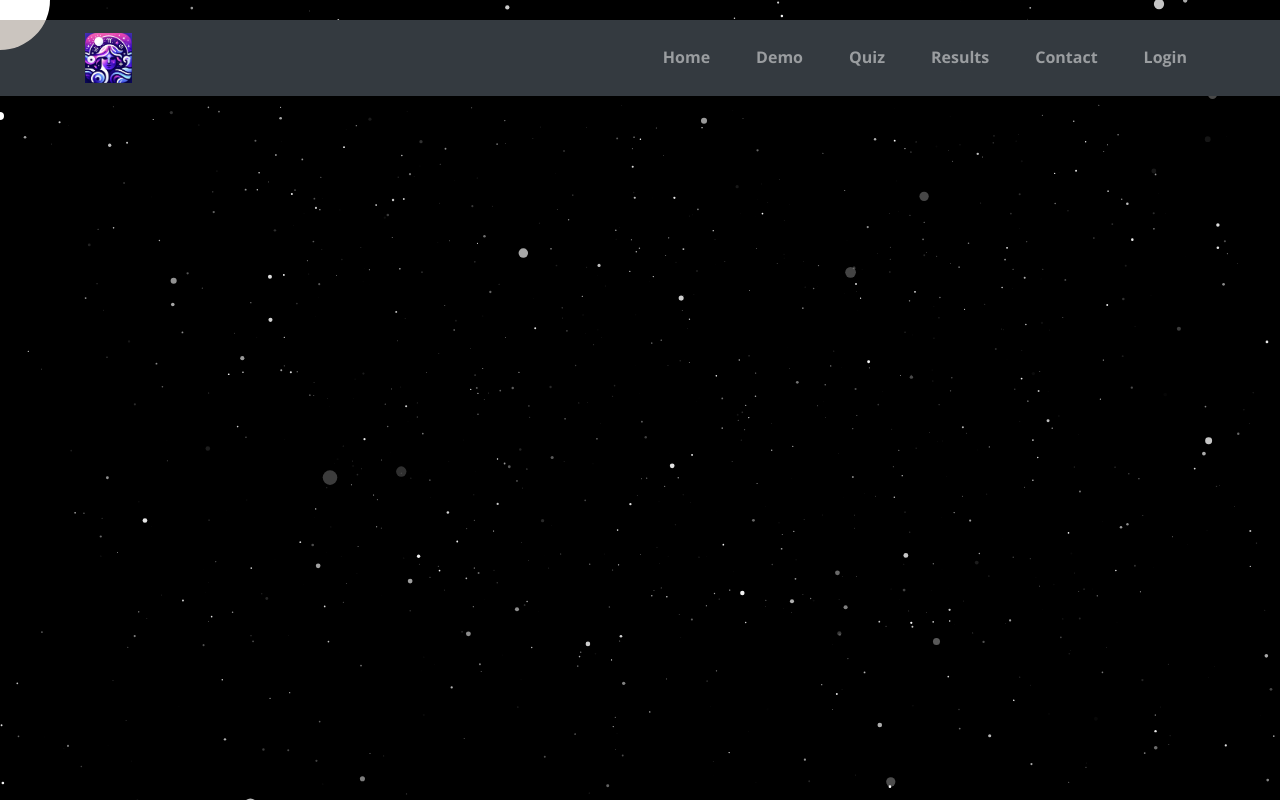
After one commit to Nimeesh-Patel/Estrolity, a PHP site: page /info1.html in a window 1280 px wide. The commit adds this page. Run offline with PHP 8.4, Linux system fonts and the light colour scheme.

Commit message:
custom cursor for cards

```diff
--- /dev/null
+++ b/info1.html
@@ -0,0 +1,39 @@
+<!DOCTYPE html>
+<html lang="en">
+<head>
+    <meta charset="UTF-8">
+    <meta name="viewport" content="width=device-width, initial-scale=1.0">
+    <title>Quiz Introduction - Astrology and Personality Traits</title>
+    <link rel="stylesheet" href="https://stackpath.bootstrapcdn.com/bootstrap/4.5.2/css/bootstrap.min.css">
+    <link rel="stylesheet" href="styles.css">
+</head>
+<body>
+    <header>
+        <nav class="navbar navbar-expand-lg navbar-dark bg-dark">
+            <div class="container">
+                <a class="navbar-brand" href="index.html">
+                    <img src="logo1ed.png" alt="Astrology Logo" height="50">
+                </a>
+                <button class="navbar-toggler" type="button" data-toggle="collapse" data-target="#navbarNav" aria-controls="navbarNav" aria-expanded="false" aria-label="Toggle navigation">
+                    <span class="navbar-toggler-icon"></span>
+                </button>
+                <div class="collapse navbar-collapse" id="navbarNav">
+                    <ul class="navbar-nav ml-auto">
+                        <li class="nav-item"><a class="nav-link" href="index.html">Home</a></li>
+                        <li class="nav-item"><a class="nav-link" href="video-demo.html">Demo</a></li>
+                        <li class="nav-item"><a class="nav-link" href="quiz-intro.html">Quiz</a></li>
+                        <li class="nav-item"><a class="nav-link" href="results.html">Results</a></li>
+                        <li class="nav-item"><a class="nav-link" href="about_us_page.html">Contact</a></li>
+                        <li class="nav-item"><a class="nav-link" href="login.html">Login</a></li>
+                    </ul>
+                </div>
+            </div>
+        </nav>
+    </header>
+
+    <canvas id="starfield"></canvas>
+    <div id="cursorDot"></div>
+    <div id="cursorCircle"></div>
+    <script src="js/script.js"></script>
+</body>
+</html>
--- a/js/script.js
+++ b/js/script.js
@@ -78,45 +78,171 @@
     drawStars();
 });
 
+// document.addEventListener('DOMContentLoaded', () => {
+//     const cursorDot = document.getElementById('cursorDot');
+//     const cursorCircle = document.getElementById('cursorCircle');
+
+//     let mouseX = 0, mouseY = 0; // Target positions
+//     let circleX = 0, circleY = 0; // Current positions of the cursorCircle
+//     const speed = 0.1; // Control the lag effect, lower value = more lag
+
+//     document.addEventListener('mousemove', (e) => {
+//         mouseX = e.clientX;
+//         mouseY = e.clientY;
+//         cursorDot.style.left = `${mouseX}px`;
+//         cursorDot.style.top = `${mouseY}px`;
+//         // No immediate update for cursorCircle here
+//     });
+
+//     function animate() {
+//         // Calculate the distance to the target position
+//         const dx = mouseX - circleX;
+//         const dy = mouseY - circleY;
+
+//         // Update the circle position fractionally closer to the target position
+//         circleX += dx * speed;
+//         circleY += dy * speed;
+
+//         // Apply the updated position to cursorCircle
+//         cursorCircle.style.left = `${circleX}px`;
+//         cursorCircle.style.top = `${circleY}px`;
+
+//         requestAnimationFrame(animate); // Continue the animation loop
+//     }
+
+//     animate(); // Start the animation loop
+
+//     // Scale functions as previously defined
+//     const scaleCursorCircle = (scale) => {
+//         cursorCircle.style.transform = `translate(-50%, -50%) scale(${scale})`;
+//     };
+
+//     document.addEventListener('mousedown', () => scaleCursorCircle(2));
+//     document.addEventListener('mouseup', () => scaleCursorCircle(1));
+//     document.querySelectorAll('a, button, [onclick], input, textarea').forEach(el => {
+//         el.addEventListener('mouseenter', () => scaleCursorCircle(2));
+//         el.addEventListener('mouseleave', () => scaleCursorCircle(1));
+//     });
+// });
+
+
+
+// document.addEventListener('DOMContentLoaded', () => {
+//     const cursorDot = document.getElementById('cursorDot');
+//     const cursorCircle = document.getElementById('cursorCircle');
+//     const cursorSvg = document.getElementById('cursorSvg'); // Get the SVG element
+//     const cardsContainer = document.querySelector('.cards-container'); // Assuming you're targeting this container
+
+//     let mouseX = 0, mouseY = 0; // Target positions
+//     let circleX = 0, circleY = 0; // Current positions of the cursorCircle
+//     const speed = 0.1; // Control the lag effect
+
+//     document.addEventListener('mousemove', (e) => {
+//         mouseX = e.clientX;
+//         mouseY = e.clientY;
+//         cursorDot.style.left = `${mouseX}px`;
+//         cursorDot.style.top = `${mouseY}px`;
+//     });
+
+//     function animate() {
+//         const dx = mouseX - circleX;
+//         const dy = mouseY - circleY;
+
+//         circleX += dx * speed;
+//         circleY += dy * speed;
+
+//         cursorCircle.style.left = `${circleX}px`;
+//         cursorCircle.style.top = `${circleY}px`;
+
+//         requestAnimationFrame(animate);
+//     }
+
+//     animate();
+
+//     // Enhance scaleCursorCircle to also control the SVG visibility
+//     const svgCursor = (scale, showSvg = false) => {
+//         gsap.to(cursorDot, { scale: scale, duration: 0.3, ease: 'power1.out' });
+//         cursorSvg.style.display = showSvg ? 'block' : 'none'; // Show or hide the SVG
+//         cursorCircle.style.display = showSvg ? 'none' : 'block';
+//         cursorDot.style.mixBlendMode = showSvg ? 'difference' : 'none';
+//     };
+
+//     const scaleCursorCircle = (scale) => {
+//         cursorCircle.style.transform = `translate(-50%, -50%) scale(${scale})`;
+//     };
+
+//     cardsContainer.addEventListener('mouseenter', () => svgCursor(20, true)); // Scale and show SVG
+//     cardsContainer.addEventListener('mouseleave', () => svgCursor(1)); // Hide SVG on mouse leave
+
+//     document.addEventListener('mousedown', () => scaleCursorCircle(2));
+//     document.addEventListener('mouseup', () => scaleCursorCircle(1));
+//     document.querySelectorAll('a, button, [onclick], input, textarea').forEach(el => {
+//         el.addEventListener('mouseenter', () => scaleCursorCircle(2));
+//         el.addEventListener('mouseleave', () => scaleCursorCircle(1));
+//     });
+// });
+
 document.addEventListener('DOMContentLoaded', () => {
     const cursorDot = document.getElementById('cursorDot');
     const cursorCircle = document.getElementById('cursorCircle');
+    const cursorSvg = document.getElementById('cursorSvg'); // Ensure you have this SVG inside your cursorCircle or elsewhere in HTML
+    const cardsContainers = document.querySelectorAll('.cards-container'); // Select all containers
 
-    let mouseX = 0, mouseY = 0; // Target positions
-    let circleX = 0, circleY = 0; // Current positions of the cursorCircle
-    const speed = 0.1; // Control the lag effect, lower value = more lag
+    let mouseX = 0, mouseY = 0; // Mouse position
+    let circleX = 0, circleY = 0; // Cursor circle position
+    const speed = 0.1; // Movement speed of the cursor circle
 
     document.addEventListener('mousemove', (e) => {
         mouseX = e.clientX;
         mouseY = e.clientY;
         cursorDot.style.left = `${mouseX}px`;
         cursorDot.style.top = `${mouseY}px`;
-        // No immediate update for cursorCircle here
     });
 
     function animate() {
-        // Calculate the distance to the target position
         const dx = mouseX - circleX;
         const dy = mouseY - circleY;
 
-        // Update the circle position fractionally closer to the target position
         circleX += dx * speed;
         circleY += dy * speed;
 
-        // Apply the updated position to cursorCircle
         cursorCircle.style.left = `${circleX}px`;
         cursorCircle.style.top = `${circleY}px`;
 
-        requestAnimationFrame(animate); // Continue the animation loop
+
+        requestAnimationFrame(animate);
+
+
     }
 
-    animate(); // Start the animation loop
+    animate();
 
-    // Scale functions as previously defined
-    const scaleCursorCircle = (scale) => {
+    // Adjust cursor appearance for hover over cards and interactive elements
+    const adjustCursorForCards = (showSvg) => {
+        if (showSvg) {
+            cursorCircle.style.display = 'none';
+            cursorSvg.style.display = 'block';
+            cursorDot.style.transform = 'scale(25)';
+
+             // Enlarge dot
+        } else {
+            cursorCircle.style.display = 'block';
+            cursorSvg.style.display = 'none';
+            cursorDot.style.transform = `translate(-50%, -50%) scale(1)`; // Reset dot size
+        }
+    };
+
+        const scaleCursorCircle = (scale) => {
         cursorCircle.style.transform = `translate(-50%, -50%) scale(${scale})`;
     };
 
+    // Apply hover effects to all cards
+    cardsContainers.forEach(container => {
+        container.addEventListener('mouseenter', () => adjustCursorForCards(true));
+        container.addEventListener('mouseleave', () => adjustCursorForCards(false));
+    });
+
+    // Interactive elements hover effect
     document.addEventListener('mousedown', () => scaleCursorCircle(2));
     document.addEventListener('mouseup', () => scaleCursorCircle(1));
     document.querySelectorAll('a, button, [onclick], input, textarea').forEach(el => {
--- a/styles.css
+++ b/styles.css
@@ -47,6 +47,7 @@
     border-radius: 50%;
     background: #ffffff; /* Custom color */
     z-index: 10001; /* Ensures dot is above the circle */
+    transition: transform 0.3s ease, opacity 0.3s ease;
 }
 
 #cursorCircle {
@@ -57,6 +58,8 @@
     z-index: 10000;
     transition: transform 0.2s; /* Smooth transition for scaling */
 }
+
+
 
 body {
     cursor: none;
```
Also changed, not shown: index.html (+10 -4 lines), cursorSvg.svg (added).
